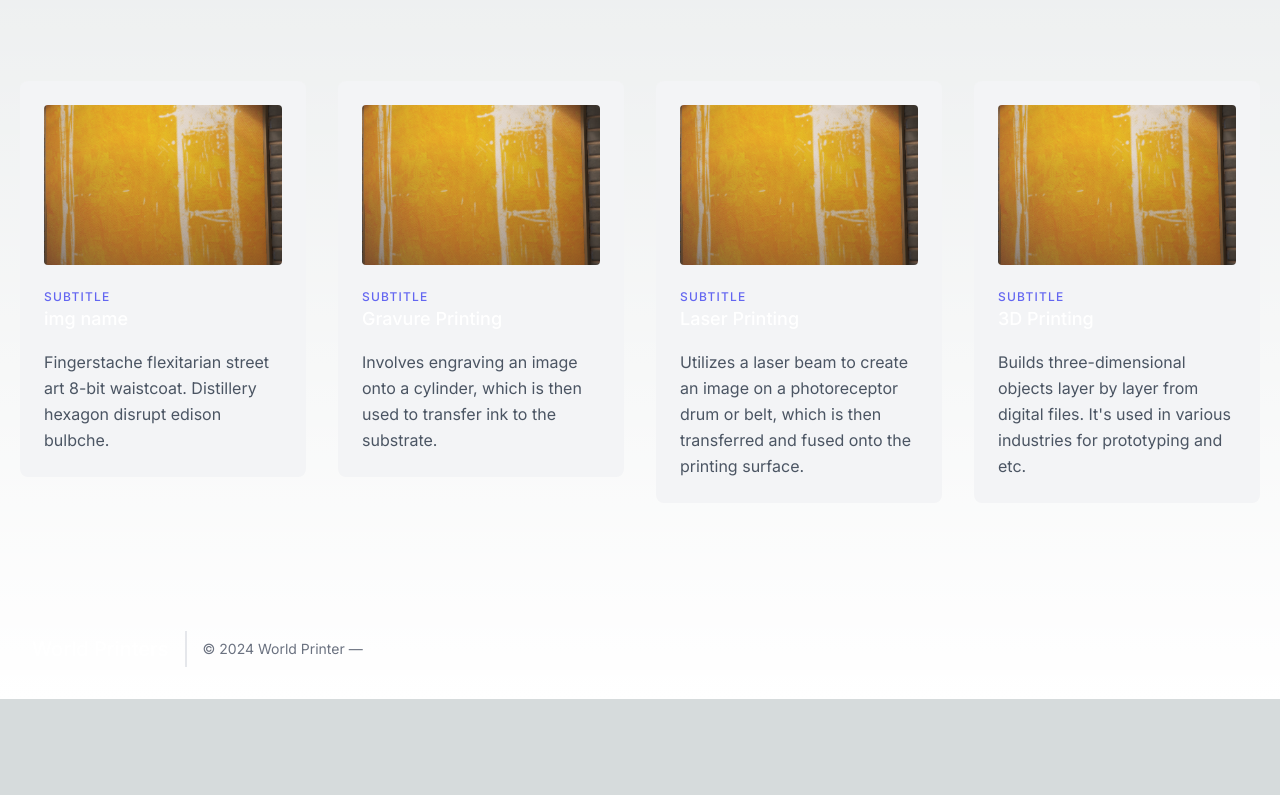
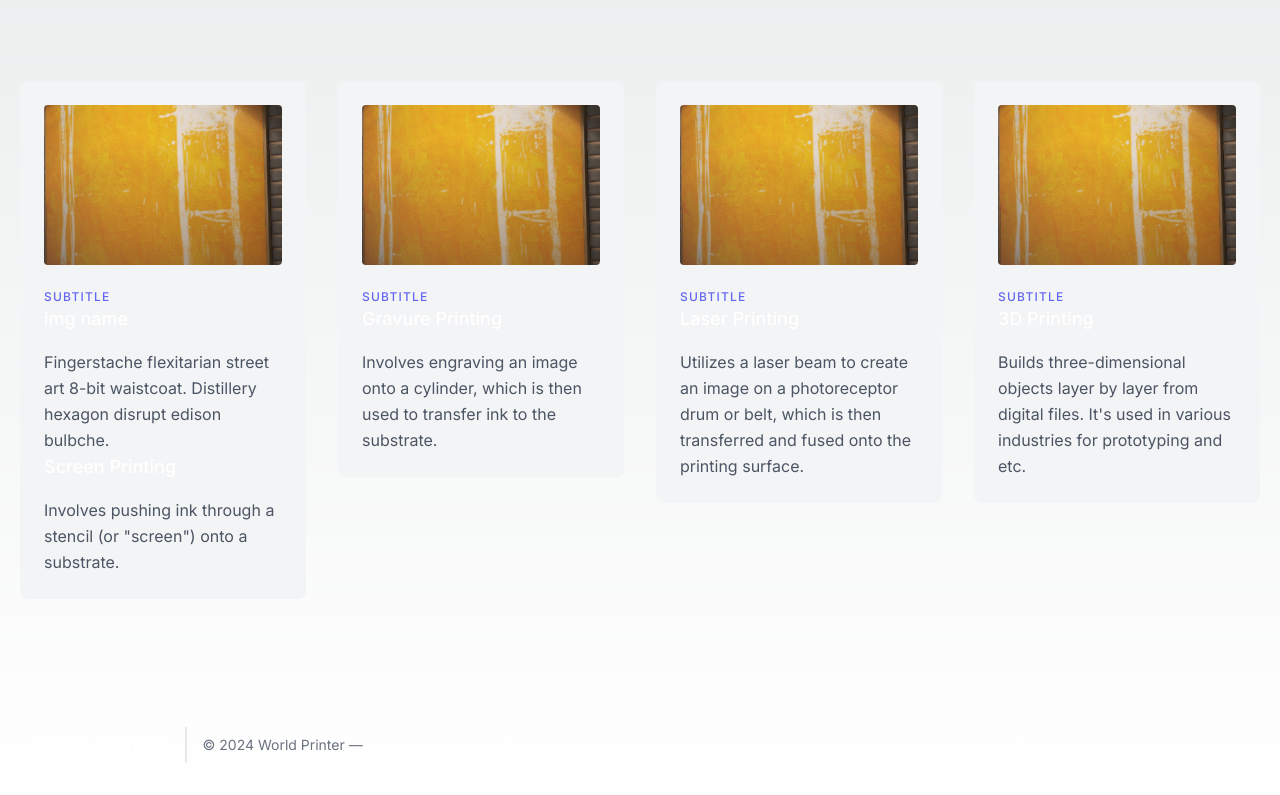
Before and after one commit to King3102x/printing, a Next.js app: page / in a window 1280 px wide. Shown: the part 1016-1811 px from the top of the page. Before the commit the page ends 1715 px from the top, so only its background shows below. Built offline with nearby package versions, Linux system fonts and the light colour scheme.

Commit message:
Update Content.jsx

```diff
--- a/src/components/Content.jsx
+++ b/src/components/Content.jsx
@@ -21,6 +21,8 @@ export default function Content() {
           <h3 className="tracking-widest text-indigo-500 text-xs font-medium title-font">SUBTITLE</h3>
           <h2 className="text-lg text-white font-medium title-font mb-4">img name</h2>
           <p className="leading-relaxed text-base">Fingerstache flexitarian street art 8-bit waistcoat. Distillery hexagon disrupt edison bulbche.</p>
+          <h2 className="text-lg text-white font-medium title-font mb-4">Screen Printing</h2>
+          <p className="leading-relaxed text-base">Involves pushing ink through a stencil (or "screen") onto a substrate.</p>
         </div>
       </div>
       <div className="xl:w-1/4 md:w-1/2 p-4">
```
